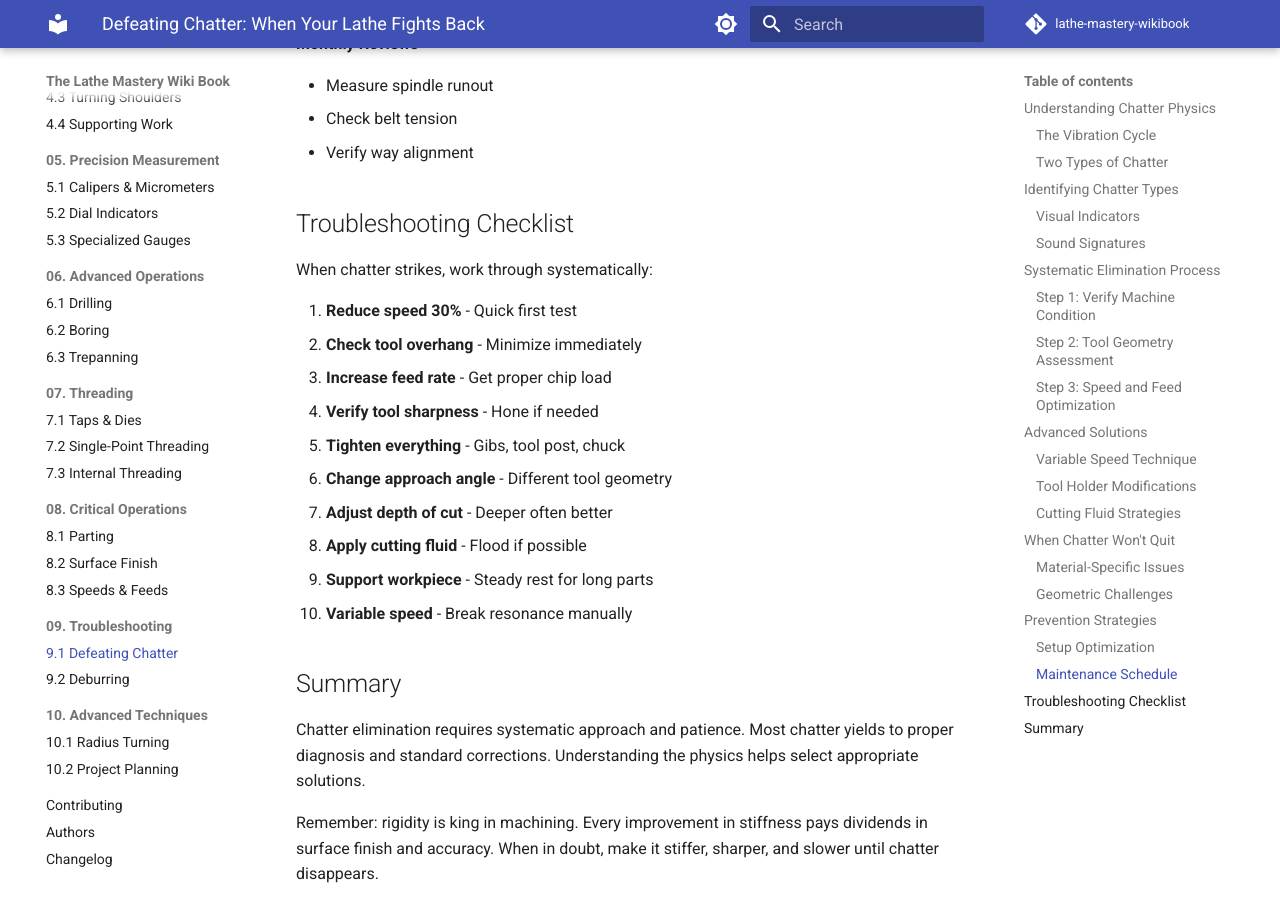
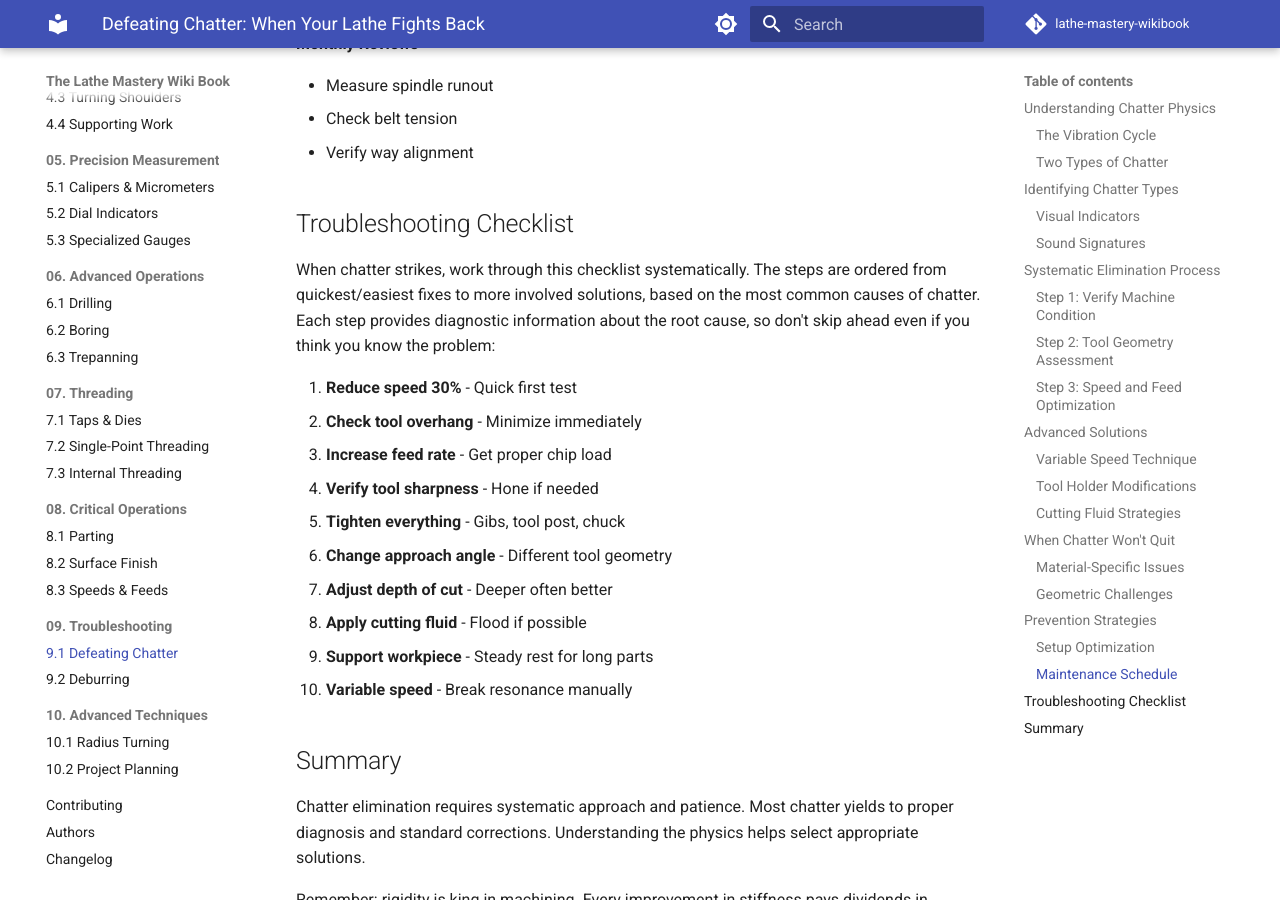
Before and after one commit to JoNilsson/lathe-mastery-wikibook, an MkDocs documentation site: the page built from docs/09-troubleshooting/01-defeating-chatter.md, in a window 1280 px wide and 900 px high, scrolled down 6138 px. Built offline with MkDocs 1.6.1 and Material for MkDocs 9.7.7, drawn with Linux system fonts in a browser that asks for light colours; comment, search, counter and statistics services are not loaded.

Commit message:
update troubleshooting section
- added more context around why chatter happens

```diff
--- a/docs/09-troubleshooting/01-defeating-chatter.md
+++ b/docs/09-troubleshooting/01-defeating-chatter.md
@@ -244,7 +244,11 @@ Some situations resist conventional solutions:
 
 ## Troubleshooting Checklist
 
-When chatter strikes, work through systematically:
+When chatter strikes, work through this checklist systematically. The steps
+are ordered from quickest/easiest fixes to more involved solutions, based on
+the most common causes of chatter. Each step provides diagnostic information
+about the root cause, so don't skip ahead even if you think you know the
+problem:
 
 1. **Reduce speed 30%** - Quick first test
 2. **Check tool overhang** - Minimize immediately
```
